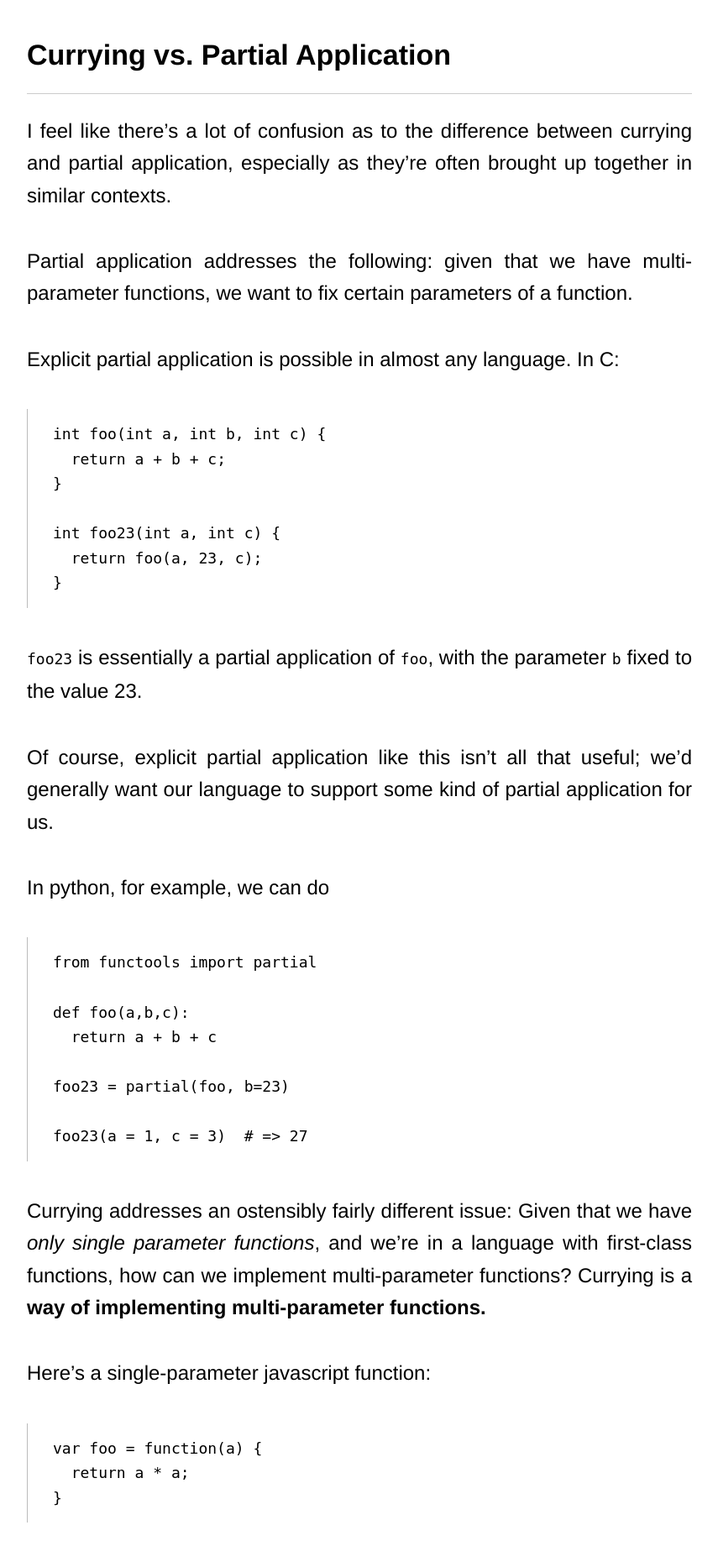
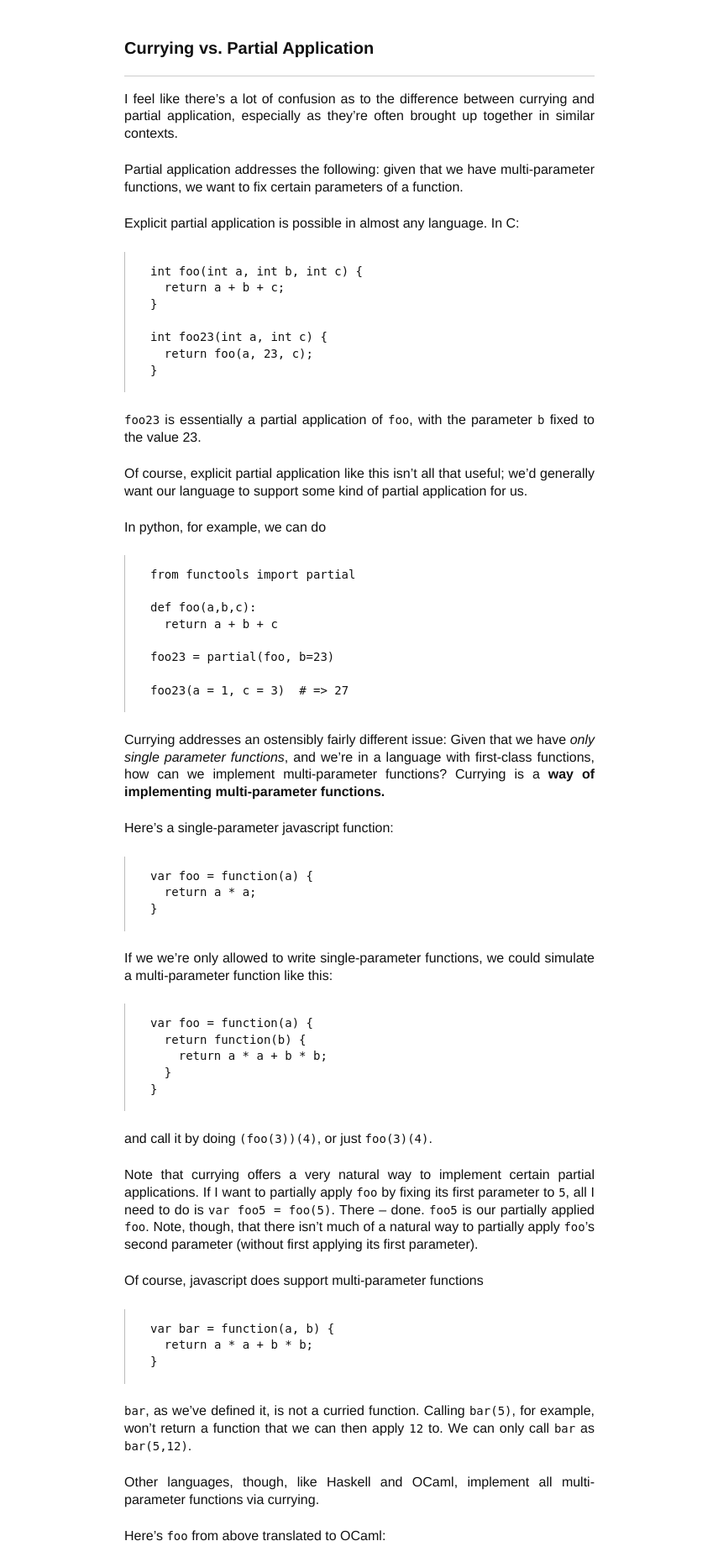
Before and after one commit to AlecBenzer/alecbenzer.github.com, a Jekyll site: the page built from _posts/2013-03-27-currying-partial-application.md, in a window 1280 px wide. Shown: the top 1860 px of the page at 84% size, without its empty margins (212-1067 px from the left). Built offline with Jekyll 4.4.1, drawn with Linux system fonts in a browser that asks for light colours; some of the changed text lies outside the part shown.

Commit message:
im CRAZY

```diff
--- a/_layouts/post.html
+++ b/_layouts/post.html
@@ -15,7 +15,7 @@
         {{ content }}
         <hr />
         <div id="footer">
-          &mdash; <a href="/">Alec Benzer</a>, posted {{page.date | date: "%-m/%-d/%y"}}<br />
+          &mdash; <a href="/">Alec Benzer</a>, posted {{page.date | date: "%B %_d, %Y"}}<br />
           <br /><br />
         </div>
       </div>
--- a/css/style.css
+++ b/css/style.css
@@ -1,65 +1,65 @@
 html, body {
   margin: 0;
   padding: 0;
-  color: black; }
+  color: #111111; }
 
 a:link, a:visited {
   color: #3333aa;
-  text-decoration: none; }
+  text-decoration: underline; }
 a:hover {
-  color: #3333aa;
+  color: #101034;
   text-decoration: underline; }
 
 #content {
   padding-top: 45px;
   margin: auto;
-  width: 33em;
+  width: 35em;
   font-family: Helvetica, Arial, sans-serif;
-  font-size: 24px; }
+  font-size: 16px; }
   #content p {
-    margin-bottom: 40px;
-    line-height: 1.6em;
+    margin-bottom: 1.4em;
+    line-height: 1.3em;
     text-align: justify; }
     #content p code {
       font-family: "Dejavu Sans Mono", "Consolas", "Menlo", "Monaco", monospace;
-      font-size: 18px; }
+      font-size: 14px; }
   #content pre {
-    margin-bottom: 40px;
+    margin-bottom: 1.4em;
     border-left: 1px #bbb solid;
     padding-left: 30px; }
     #content pre code {
       font-family: "Dejavu Sans Mono", "Consolas", "Menlo", "Monaco", monospace;
-      font-size: 18px;
+      font-size: 14px;
       padding-bottom: 4px; }
   #content h1, #content h2 {
     font-family: Helvetica, Arial, sans-serif;
-    color: black;
+    color: #111111;
     font-weight: 700; }
   #content h1 {
     text-align: left;
     margin-bottom: 20px;
-    font-size: 34px; }
+    font-size: 20px; }
     #content h1 a:link, #content h1 a:visited {
-      color: black;
+      color: #111111;
       text-decoration: none; }
     #content h1 a:hover {
-      color: black;
+      color: #111111;
       text-decoration: underline; }
     #content h1 small {
       display: block;
       font-weight: 400;
-      font-size: 21.6px;
-      color: #666666;
+      font-size: 14.4px;
+      color: #777777;
       font-style: italic; }
   #content h2 {
     margin-bottom: 15px;
-    margin-top: 56px;
-    font-size: 28px; }
+    margin-top: 1.96em;
+    font-size: 18px; }
   #content ul, #content ol {
-    margin-bottom: 40px; }
+    margin-bottom: 1.4em; }
     #content ul li, #content ol li {
       margin-bottom: 10px;
-      line-height: 1.6em; }
+      line-height: 1.3em; }
   #content img {
     padding-top: 10px;
     padding-bottom: 10px;
@@ -77,21 +77,17 @@ a:hover {
 .post-div {
   margin-bottom: 45px; }
   .post-div strong a:link, .post-div strong a:visited {
-    color: black;
+    color: #111111;
     text-decoration: none; }
   .post-div strong a:hover {
-    color: black;
+    color: #111111;
     text-decoration: underline; }
   .post-div .date {
-    font-size: 21.6px;
-    color: #333333; }
+    font-size: 14.4px;
+    color: #444444; }
 
 #bio p {
   text-align: left; }
 
 #footnotes p {
-  font-size: 19.2px; }
-
-#footer {
-  font-style: italic;
-  font-size: 21.6px; }
+  font-size: 12.8px; }
```
Also changed, not shown: css/style.scss (+10 -15 lines).
